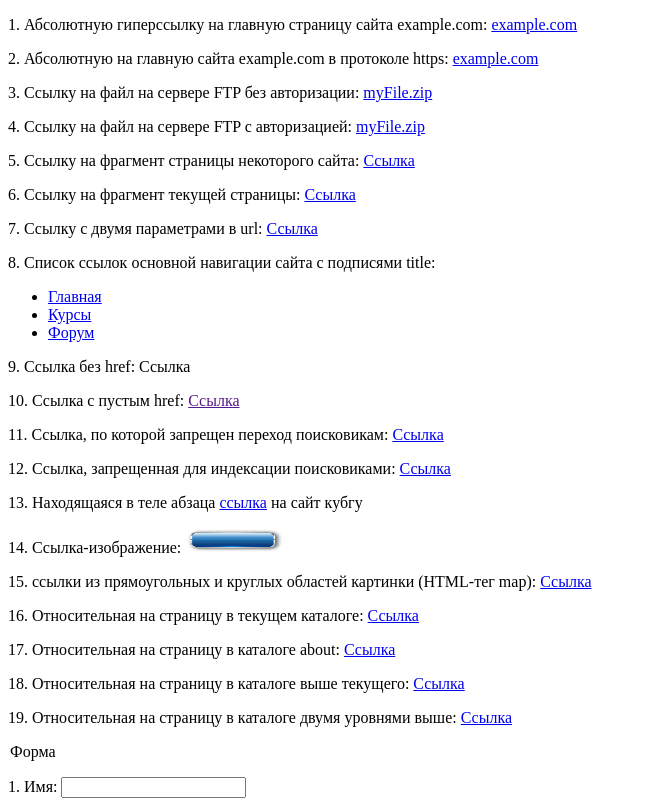
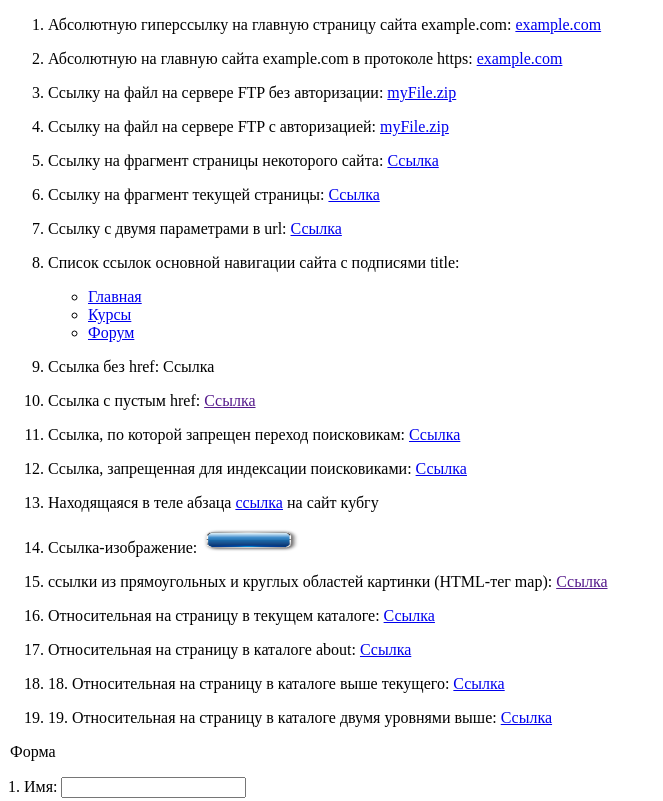
Before and after one commit to 1nfl1ght/vinogradov, a plain HTML site: page lab1/level2/level3/index.html in a window 1280 px wide. Shown: the top 801 px of the page, without its empty margins (0-663 px from the left). Drawn offline with Linux system fonts and the light colour scheme.

Commit message:
Update index.html

```diff
--- a/lab1/level2/level3/index.html
+++ b/lab1/level2/level3/index.html
@@ -7,30 +7,32 @@
     <title>Практика</title>
 </head>
 <body>
-    <p>1. Абсолютную гиперссылку на главную страницу сайта example.com: <a target="blank" href="http://example.com/">example.com</a></p>
-    <p>2. Абсолютную на главную сайта example.com в протоколе https: <a target="blank" href="https://example.com/">example.com</a></p>
-    <p>3. Ссылку на файл на сервере FTP без авторизации: <a target="blank" href="ftp://example.com/myfile.zip">myFile.zip</a></p>
-    <p>4. Ссылку на файл на сервере FTP с авторизацией: <a target="blank" href="ftp://user:password@example.com/myfile.zip">myFile.zip</a></p>
-    <p>5. Ссылку на фрагмент страницы некоторого сайта:  <a target="blank" href="scnd.html#text">Ссылка</a></p>
-    <p>6. Ссылку на фрагмент текущей страницы:  <a target="blank" href="index.html#last">Ссылка</a></p>
-    <p>7. Ссылку с двумя параметрами в url:  <a target="blank" href="https://www.kubsu.ru/ru/fktipm?utm_sourse=yandex&utm_medium=cpc">Ссылка</a></p>
-    <p>8. Список ссылок основной навигации сайта с подписями title:</p>
+    <ol>
+        <li><p>Абсолютную гиперссылку на главную страницу сайта example.com: <a target="blank" href="http://example.com/">example.com</a></p></li>
+        <li><p>Абсолютную на главную сайта example.com в протоколе https: <a target="blank" href="https://example.com/">example.com</a></p></li>
+        <li><p>Ссылку на файл на сервере FTP без авторизации: <a target="blank" href="ftp://example.com/myfile.zip">myFile.zip</a></p></li>
+        <li><p>Ссылку на файл на сервере FTP с авторизацией: <a target="blank" href="ftp://user:password@example.com/myfile.zip">myFile.zip</a></p></li>
+        <li><p>Ссылку на фрагмент страницы некоторого сайта:  <a target="blank" href="scnd.html#text">Ссылка</a></p></li>
+        <li><p>Ссылку на фрагмент текущей страницы:  <a target="blank" href="index.html#last">Ссылка</a></p></li>
+        <li><p>Ссылку с двумя параметрами в url:  <a target="blank" href="https://www.kubsu.ru/ru/fktipm?utm_sourse=yandex&utm_medium=cpc">Ссылка</a></p></li>
+        <li><p>Список ссылок основной навигации сайта с подписями title:</p>
         <ul>
             <li><a target="blank" href="https://learn.javascript.ru/" title="Главная страница">Главная</a></li>
             <li><a target="blank" href="https://learn.javascript.ru/courses" title="Страница с курсами">Курсы</a></li>
             <li><a target="blank" href="https://javascript.ru/forum/" title="Страница форума">Форум</a></li>
-        </ul>
-    <p>9. Ссылка без href: <a>Ссылка</a></p>
-    <p>10. Ссылка с пустым href: <a href="">Ссылка</a></p>
-    <p>11. Ссылка, по которой запрещен переход поисковикам: <a target="blank" rel="nofollow" href="http://example.com">Ссылка</a></p>
-    <p>12. Ссылка, запрещенная для индексации поисковиками: <a target="blank" href="http://example.com"><noindex>Ссылка</noindex></a></p>
-    <p>13. Находящаяся в теле абзаца <a target="blank" href="https://www.kubsu.ru">ссылка</a> на сайт кубгу</p>
-    <p>14. Ссылка-изображение: <a target="blank" href="https://www.kubsu.ru"><img src="60290-blue-brand-font-button-free-png-hq.png" style="height: 25px; width: 100px;"></a></p>
-    <p>15. ссылки из прямоугольных и круглых областей картинки (HTML-тег map):  <a target="blank" href="/scnd.html#text">Ссылка</a></p>
-    <p>16. Относительная на страницу в текущем каталоге: <a target="blank" href="scnd.html">Ссылка</a></p>
-    <p>17. Относительная на страницу в каталоге about: <a target="blank" href="about/third.html">Ссылка</a></p>
-    <p>18. Относительная на страницу в каталоге выше текущего: <a target="blank" href="../leveldown.html">Ссылка</a></p>
-    <p>19. Относительная на страницу в каталоге двумя уровнями выше: <a target="blank" href="../../doubleLevelDoiwn.html">Ссылка</a></p>
+        </ul></li>
+        <li><p>Ссылка без href: <a>Ссылка</a></p></li>
+        <li><p>Ссылка с пустым href: <a href="">Ссылка</a></p></li>
+        <li><p>Ссылка, по которой запрещен переход поисковикам: <a target="blank" rel="nofollow" href="http://example.com">Ссылка</a></p></li>
+        <li><p>Ссылка, запрещенная для индексации поисковиками: <a target="blank" href="http://example.com"><noindex>Ссылка</noindex></a></p></li>
+        <li><p>Находящаяся в теле абзаца <a target="blank" href="https://www.kubsu.ru">ссылка</a> на сайт кубгу</p></li>
+        <li><p>Ссылка-изображение: <a target="blank" href="https://www.kubsu.ru"><img src="60290-blue-brand-font-button-free-png-hq.png" style="height: 25px; width: 100px;"></a></p></li>
+        <li><p>ссылки из прямоугольных и круглых областей картинки (HTML-тег map):  <a target="blank" href="">Ссылка</a></p></li>
+        <li><p>Относительная на страницу в текущем каталоге: <a target="blank" href="scnd.html">Ссылка</a></p></li>
+        <li><p>Относительная на страницу в каталоге about: <a target="blank" href="about/third.html">Ссылка</a></p></li>
+        <li><p>18. Относительная на страницу в каталоге выше текущего: <a target="blank" href="../leveldown.html">Ссылка</a></p></li>
+        <li><p>19. Относительная на страницу в каталоге двумя уровнями выше: <a target="blank" href="../../doubleLevelDoiwn.html">Ссылка</a></p></li>
+    </ol>
     <form>
         <legend>Форма</legend>
         <p>1. Имя: <input type="text"></p>
```
